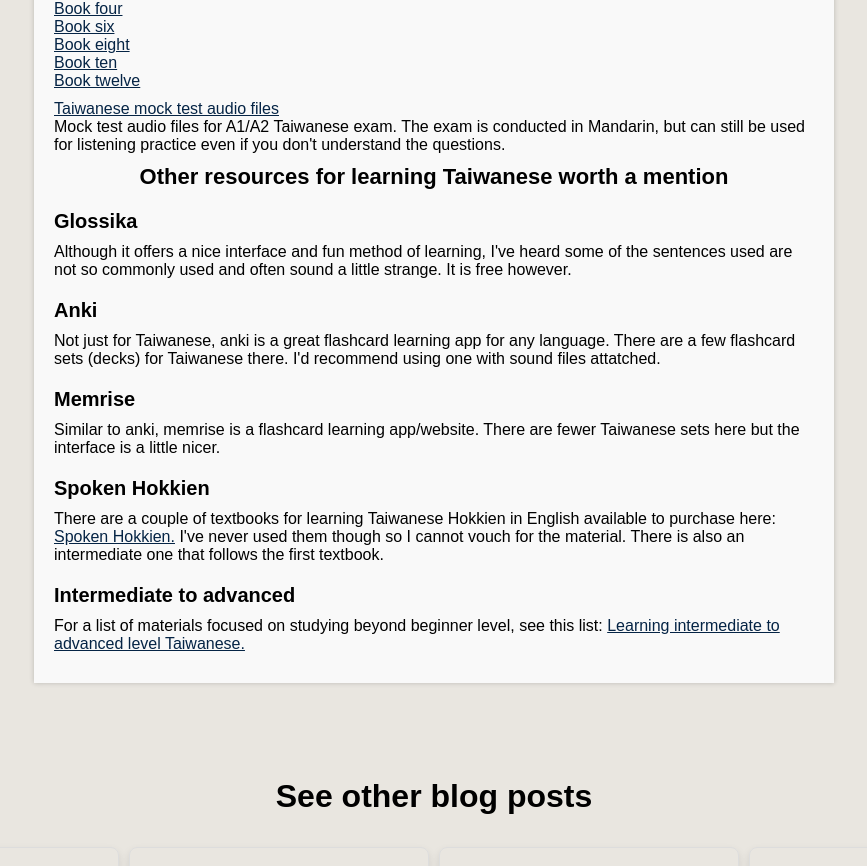
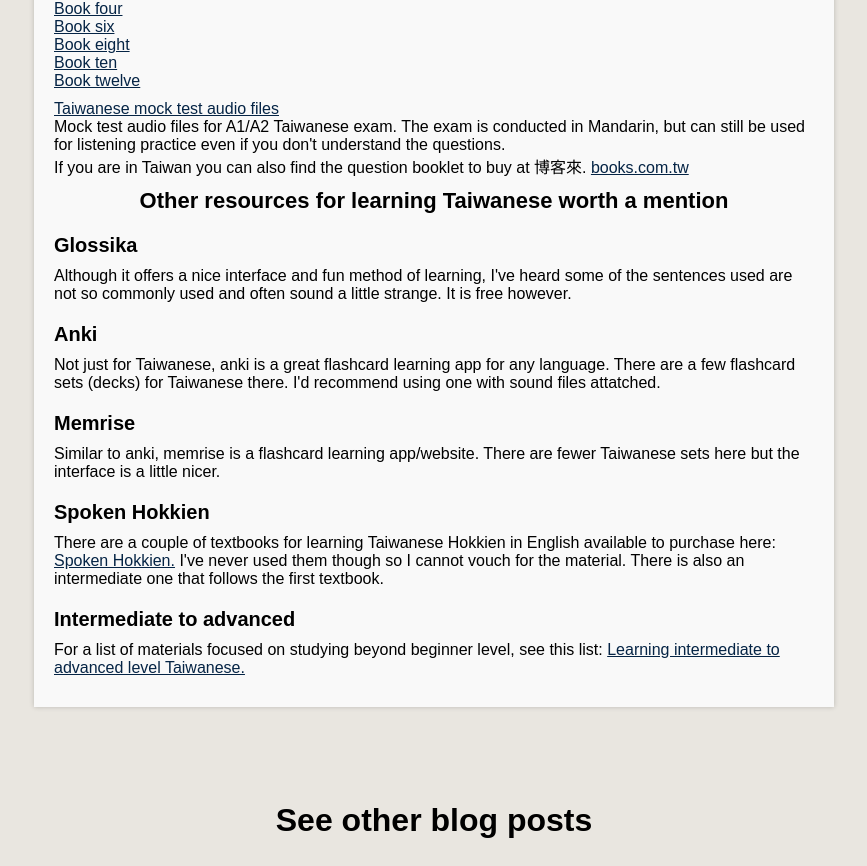
Before and after one commit to jielongjp/study-taigi, a Next.js app: page /blog/resources in a window 1280 px wide. Shown: the part 1963-2829 px from the top of the page, without its empty margins (206-1073 px from the left). Built offline with nearby package versions, Linux system fonts and the light colour scheme.

Commit message:
add content

```diff
--- a/src/pages/blog/resources/index.tsx
+++ b/src/pages/blog/resources/index.tsx
@@ -170,7 +170,12 @@
           <br></br>
           Mock test audio files for A1/A2 Taiwanese exam. The exam is conducted
           in Mandarin, but can still be used for listening practice even if you
-          don&apos;t understand the questions.
+          don&apos;t understand the questions. <br />
+          If you are in Taiwan you can also find the question booklet to buy at
+          博客來.{" "}
+          <a href="https://www.books.com.tw/products/0010864243">
+            books.com.tw
+          </a>
         </StParagraph>
         <StSubtitle>
           Other resources for learning Taiwanese worth a mention
```
